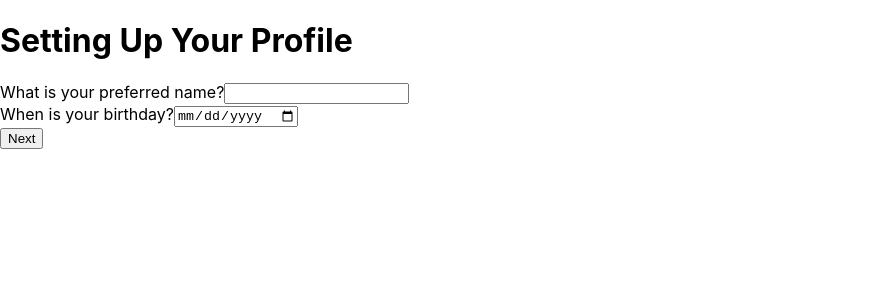
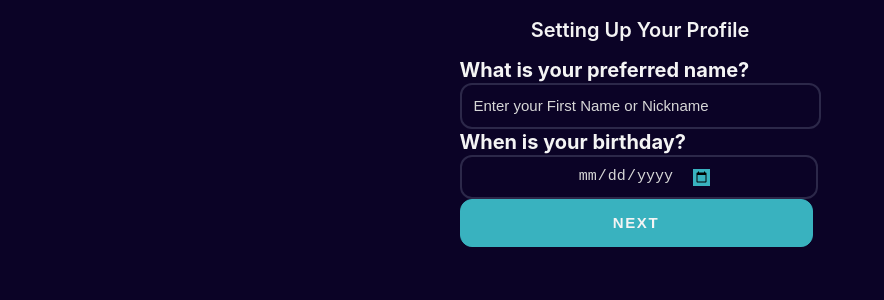
Before and after one commit to Murrmaid4/friendly_fire_app, a React (Create React App) app in the folder friendlyfire/: page / in a window 1280 px wide. Shown: the top 300 px of the page, without its empty margins (0-884 px from the left). Built offline with nearby package versions, Linux system fonts and the light colour scheme.

Commit message:
registration styling

```diff
--- a/friendlyfire/src/Pages/Registration/Registration.css
+++ b/friendlyfire/src/Pages/Registration/Registration.css
@@ -0,0 +1,75 @@
+body {
+  background: var(--black);
+  display:flex;
+  justify-content: center;
+  align-items: center;
+  padding: 10px;
+}
+
+h1{
+  color: var(--Wild-Sand, #F4F4F4);
+  text-align: center;
+  font-size: 20px;
+  font-style: normal;
+  font-weight: 600;
+  line-height: 14px; /* 70% */
+}
+
+label {
+  color: var(--Wild-Sand, #F4F4F4);
+  font-size: 20px;
+  font-style: normal;
+  font-weight: 700;
+  line-height: 130%; /* 26px */
+}
+
+input {
+  display: flex;
+  width: 353px;
+  height: 40px;
+  justify-content: center;
+  align-items: center;
+  flex-shrink: 0;
+  border-radius: 12px;
+  border: 2px solid var(--black-rock-overlay, #2C2849);
+  background: none;
+}
+
+input::placeholder{
+  color: var(--text-input, #D7D7D7);
+  font-size: 15px;
+  font-style: normal;
+  font-weight: 400;
+  line-height: 120%; /* 18px */
+  padding-left: 10px;
+}
+
+input[type="date"]::-webkit-datetime-edit{
+  color: var(--text-input, #D7D7D7);
+  font-size: 15px;
+  font-style: normal;
+  font-weight: 400;
+  line-height: 120%; /* 18px */
+  padding-left: 10px;
+}
+
+input[type="date"]::-webkit-calendar-picker-indicator{
+  background-color: #39B2BF;
+}
+
+button {
+  width: 353px;
+  height: 48px;
+  flex-shrink: 0;
+  border-radius: 12px;
+  border: 1px solid var(--Pelorous, #39B2BF);
+  background: #39B2BF;
+  color: #F4F4F4;
+  text-align: center;
+  font-size: 15px;
+  font-style: normal;
+  font-weight: 600;
+  line-height: 120%; /* 18px */
+  letter-spacing: 1.575px;
+  text-transform: uppercase;
+}
--- a/friendlyfire/src/Pages/Registration/Registration.js
+++ b/friendlyfire/src/Pages/Registration/Registration.js
@@ -2,6 +2,7 @@
 
 import React, { useState } from 'react';
 import { BrowserRouter as Router, Switch, Route } from 'react-router-dom';
+import "./Registration.css";
 
 
 
@@ -204,6 +205,7 @@ const RegistrationPage = () => {
                                 <label>What is your preferred name?</label>
                                 <input
                                     type="text"
+                                    placeholder='Enter your First Name or Nickname'
                                     value={userData.preferredName}
                                     onChange={(e) => handleInputChange('preferredName', e.target.value)}
                                 />
```
